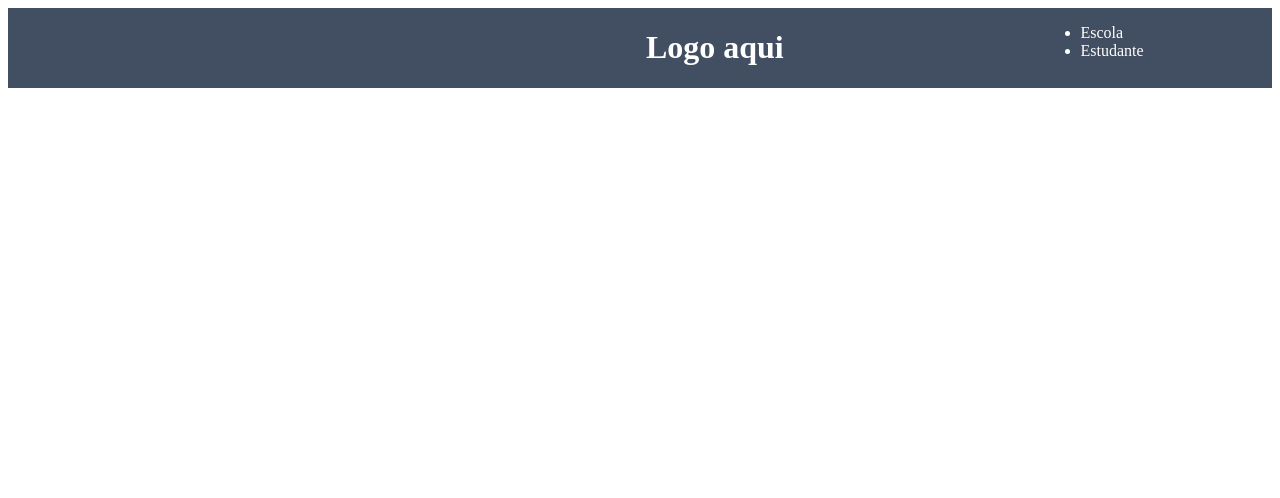
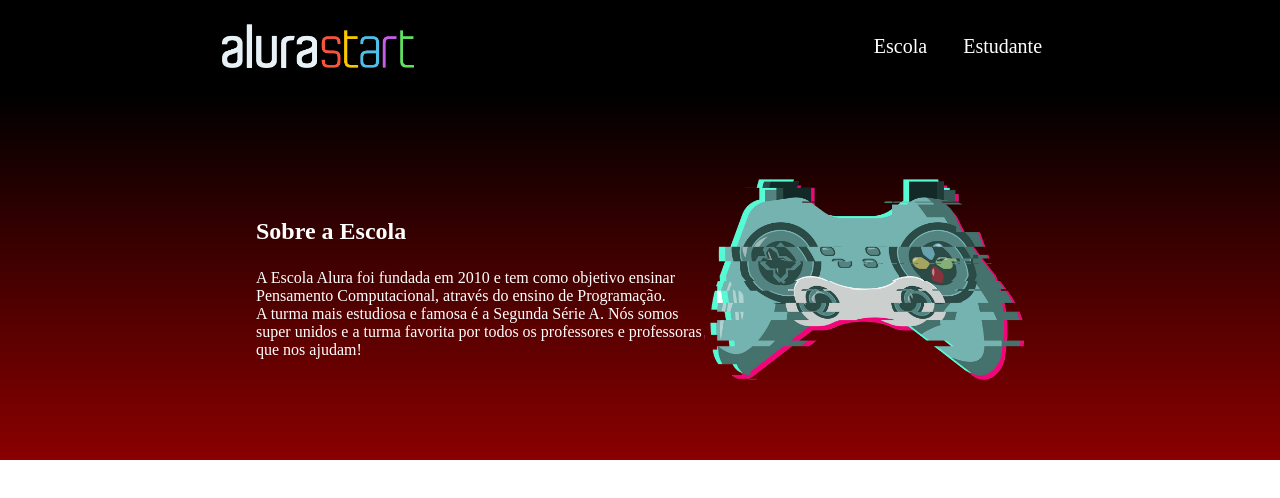
Before and after one commit to zTuressOz/minha-escola, a plain HTML site: page Turesso/index.html in a window 1280 px wide. Drawn offline with Linux system fonts and the light colour scheme.

Commit message:
Add files via upload

```diff
--- a/Turesso/index.html
+++ b/Turesso/index.html
@@ -1,21 +1,29 @@
-<!DOCTYPE html>
-<html lang="pt-br">
+<html lang="en">
 <head>
     <meta charset="UTF-8">
     <meta http-equiv="X-UA-Compatible" content="IE=edge">
     <meta name="viewport" content="width=device-width, initial-scale=1.0">
-    <title>documento</title>
+    <title>Document</title>
     <link rel="stylesheet" href="style.css">
 </head>
 <body>
     <header class="cabecalho">
-        <img class= "cabecalho-imagem"src="cabecalho-imagem" alt="">
-        <h1>Logo aqui </h1>
+        <img class="cabecalho-imagem" src="alurastart logo.png" alt="logo da alura start">
         <ul class="cabecalho-lista">
-            <li class=”cabecalho-lista-item”>Escola</li>
-            <li class=”cabecalho-lista-item”>Estudante</li>
+            <li class="cabecalho-lista-item">Escola</li>
+            <li class="cabecalho-lista-item">Estudante</li>
         </ul>
     </header>
+
+
+    <section class="escola">
+        <div class="escola-div-conteudo">
+            <h2 class="escola-titulo">Sobre a Escola</h2>
+            <p class="escola-texto-um">A Escola Alura foi fundada em 2010 e tem como objetivo ensinar Pensamento Computacional, através do ensino de  Programação.</p>
+            <p class="escola-texto-dois">A turma mais estudiosa e famosa é a Segunda Série A. Nós somos super unidos e a turma favorita por todos os professores e professoras que nos ajudam!</p>
+        </div>
+        <img class="escola-imagem" src="Formula-bro.png" alt="Professora no quadro">
+    </section>
 </body>
 
 </html>
--- a/Turesso/style.css
+++ b/Turesso/style.css
@@ -1,21 +1,43 @@
-
-
-.cabecalho {
-    padding:0;
-    margin:0;
+* {
+    margin: 0;
+    padding: 0;
 }
 
 .cabecalho {
-    background-color:#424e61;
-    color:white;
-    display:flex;
-    justify-content:space-around;
+    background-color: black;
+    color: white;
+    display: flex;
+    justify-content: space-around;
+    align-items: center;
+    padding: 24px 0;
 }
 
 .cabecalho-imagem{
-     width: 20%;
+    width: 15%;
 }
 
-.cabecalho-lista item{
+.cabecalho-lista-item{
+    display: inline-block;
+    margin: 0 16px;
+    font-size: 20px;
+}
 
+.escola-imagem{
+    width: 25%;
 }
+
+.escola{
+    background-image: linear-gradient(black,darkred);
+    color:white;
+    display: flex;
+    justify-content: center;
+    align-items: center;
+    padding: 24px 0;
+}
+
+.escola-div-conteudo{
+    width: 35%;
+}
+.escola-titulo{
+    padding: 24px 0;
+}
```
Also changed, not shown: Turesso/Formula-bro.png (added), Turesso/alurastart logo.png (added).
